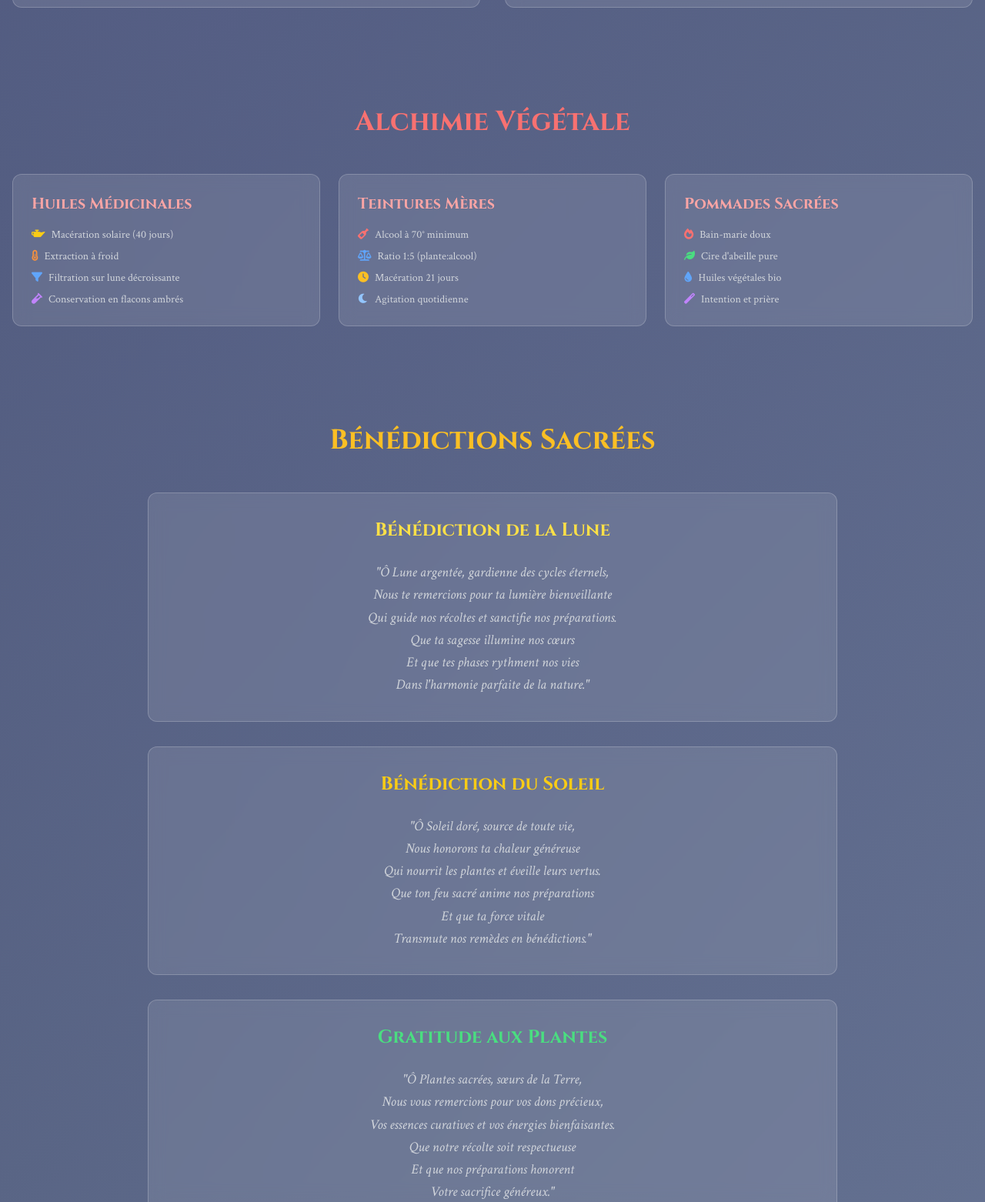
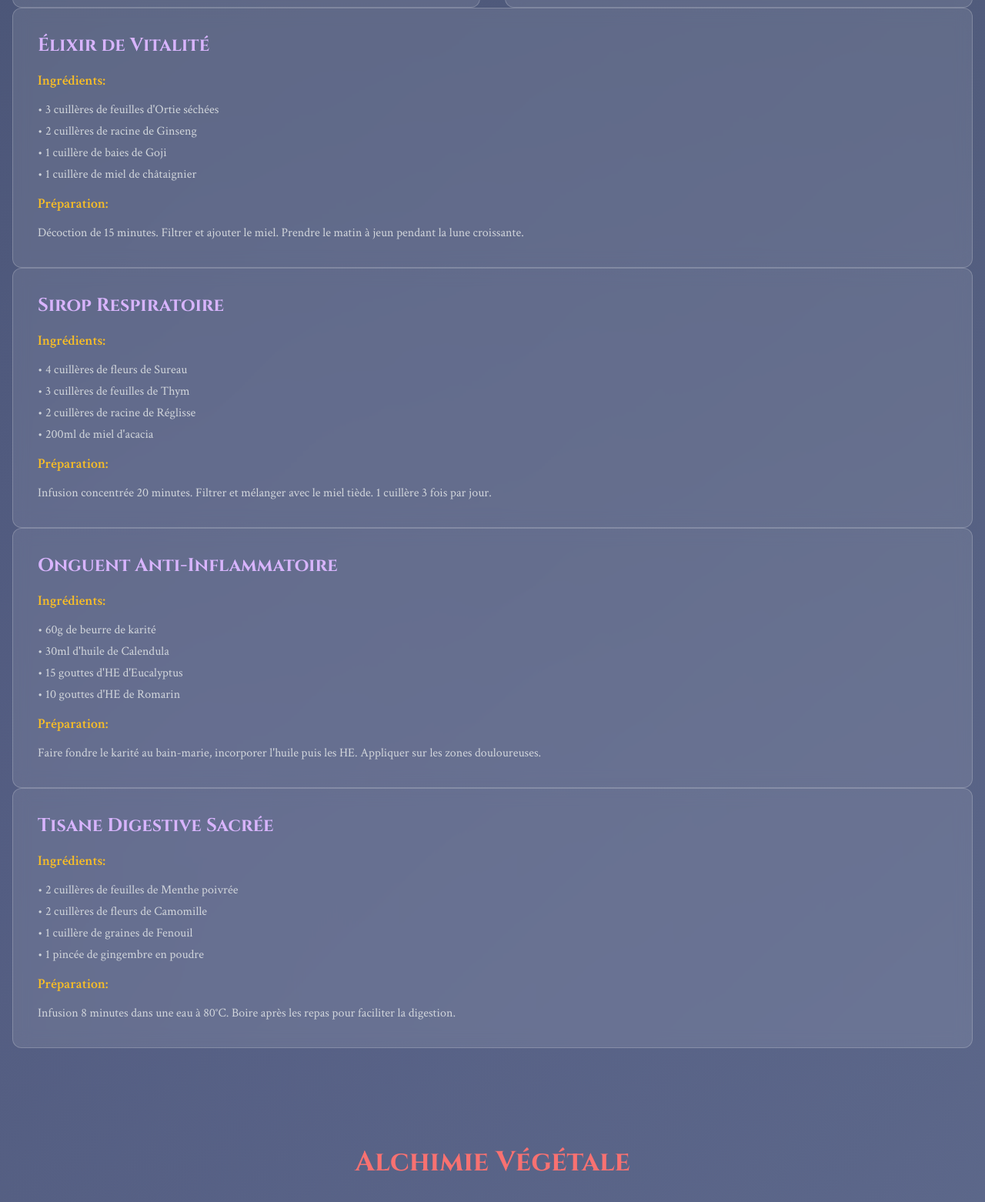
Before and after one commit to furaxx37-fr/furaxx37-fr.github.io, a plain HTML site: page index.html in a window 1280 px wide. Shown: the part 8500-10062 px from the top of the page at 77% size. Drawn offline with nearby package versions, Linux system fonts and the light colour scheme.

Commit message:
Add 4 new medicinal recipes: Élixir de Vitalité, Sirop Respiratoire, Onguent Anti-Inflammatoire, and Tisane Digestive Sacrée

```diff
--- a/index.html
+++ b/index.html
@@ -711,6 +711,62 @@
                     </div>
                 </div>
             </div>
+                <div class="plant-card rounded-xl p-8">
+                    <h3 class="font-cinzel text-2xl font-bold mb-4 text-purple-300">Élixir de Vitalité</h3>
+                    <div class="space-y-3">
+                        <h4 class="font-bold text-lg text-amber-400">Ingrédients:</h4>
+                        <ul class="text-gray-300 space-y-1">
+                            <li>• 3 cuillères de feuilles d'Ortie séchées</li>
+                            <li>• 2 cuillères de racine de Ginseng</li>
+                            <li>• 1 cuillère de baies de Goji</li>
+                            <li>• 1 cuillère de miel de châtaignier</li>
+                        </ul>
+                        <h4 class="font-bold text-lg text-amber-400 mt-4">Préparation:</h4>
+                        <p class="text-gray-300">Décoction de 15 minutes. Filtrer et ajouter le miel. Prendre le matin à jeun pendant la lune croissante.</p>
+                    </div>
+                </div>
+                <div class="plant-card rounded-xl p-8">
+                    <h3 class="font-cinzel text-2xl font-bold mb-4 text-purple-300">Sirop Respiratoire</h3>
+                    <div class="space-y-3">
+                        <h4 class="font-bold text-lg text-amber-400">Ingrédients:</h4>
+                        <ul class="text-gray-300 space-y-1">
+                            <li>• 4 cuillères de fleurs de Sureau</li>
+                            <li>• 3 cuillères de feuilles de Thym</li>
+                            <li>• 2 cuillères de racine de Réglisse</li>
+                            <li>• 200ml de miel d'acacia</li>
+                        </ul>
+                        <h4 class="font-bold text-lg text-amber-400 mt-4">Préparation:</h4>
+                        <p class="text-gray-300">Infusion concentrée 20 minutes. Filtrer et mélanger avec le miel tiède. 1 cuillère 3 fois par jour.</p>
+                    </div>
+                </div>
+                <div class="plant-card rounded-xl p-8">
+                    <h3 class="font-cinzel text-2xl font-bold mb-4 text-purple-300">Onguent Anti-Inflammatoire</h3>
+                    <div class="space-y-3">
+                        <h4 class="font-bold text-lg text-amber-400">Ingrédients:</h4>
+                        <ul class="text-gray-300 space-y-1">
+                            <li>• 60g de beurre de karité</li>
+                            <li>• 30ml d'huile de Calendula</li>
+                            <li>• 15 gouttes d'HE d'Eucalyptus</li>
+                            <li>• 10 gouttes d'HE de Romarin</li>
+                        </ul>
+                        <h4 class="font-bold text-lg text-amber-400 mt-4">Préparation:</h4>
+                        <p class="text-gray-300">Faire fondre le karité au bain-marie, incorporer l'huile puis les HE. Appliquer sur les zones douloureuses.</p>
+                    </div>
+                </div>
+                <div class="plant-card rounded-xl p-8">
+                    <h3 class="font-cinzel text-2xl font-bold mb-4 text-purple-300">Tisane Digestive Sacrée</h3>
+                    <div class="space-y-3">
+                        <h4 class="font-bold text-lg text-amber-400">Ingrédients:</h4>
+                        <ul class="text-gray-300 space-y-1">
+                            <li>• 2 cuillères de feuilles de Menthe poivrée</li>
+                            <li>• 2 cuillères de fleurs de Camomille</li>
+                            <li>• 1 cuillère de graines de Fenouil</li>
+                            <li>• 1 pincée de gingembre en poudre</li>
+                        </ul>
+                        <h4 class="font-bold text-lg text-amber-400 mt-4">Préparation:</h4>
+                        <p class="text-gray-300">Infusion 8 minutes dans une eau à 80°C. Boire après les repas pour faciliter la digestion.</p>
+                    </div>
+                </div>
         </div>
     </section>
 
```
